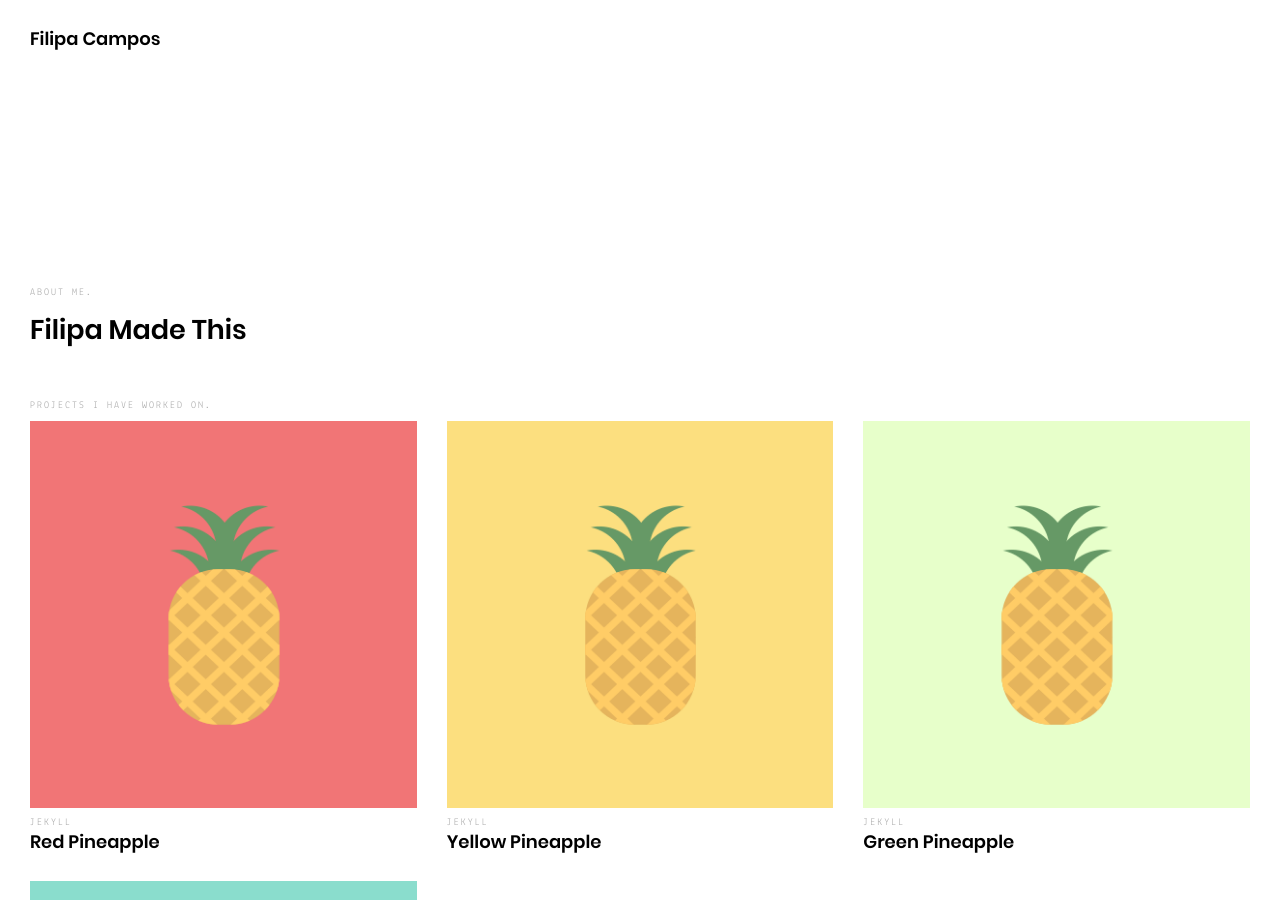
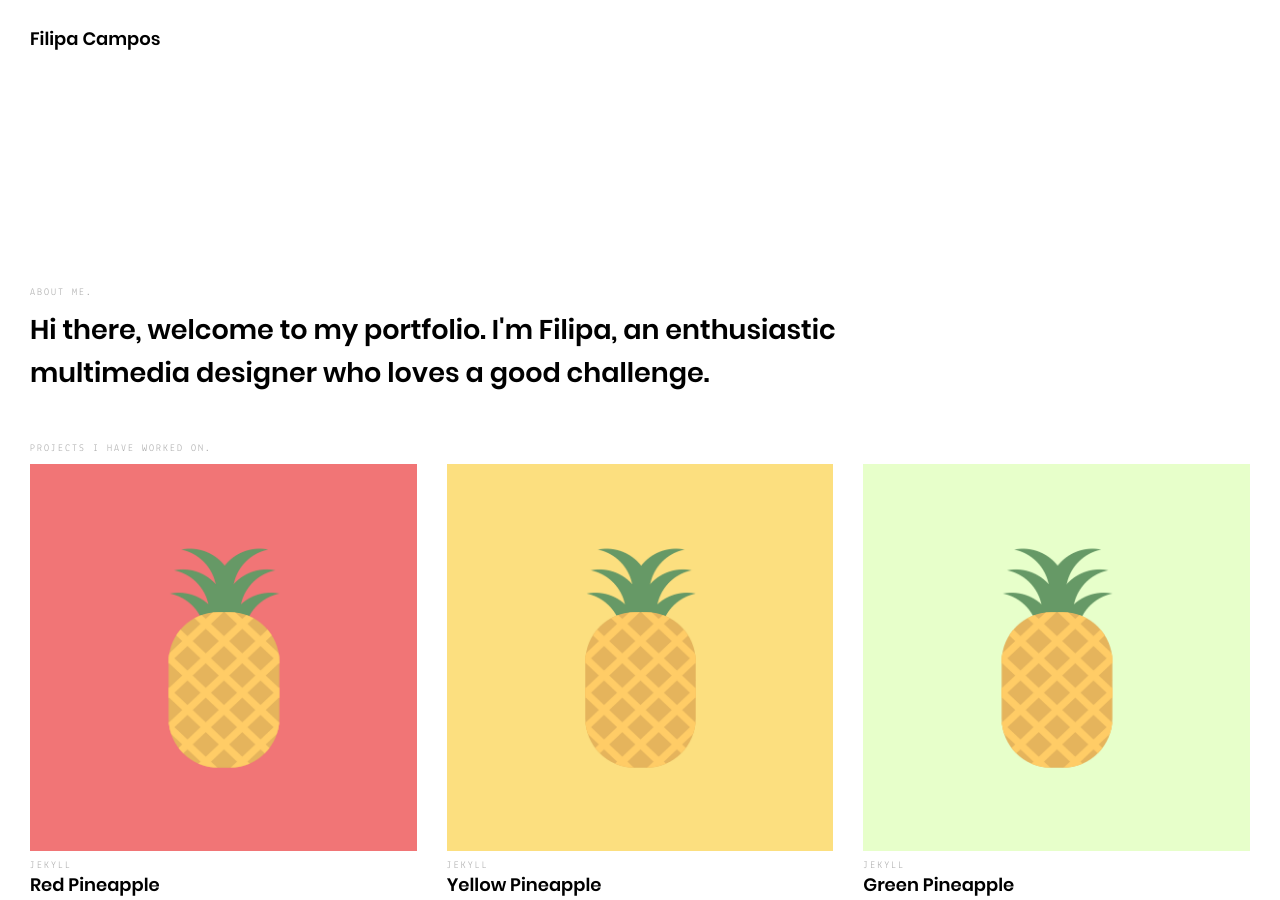
Before and after one commit to filipanoscampos/filipamadethis, a Jekyll site: the page built from index.html, in a window 1280 px wide and 900 px high. Built offline with Jekyll 4.4.1, drawn with Linux system fonts in a browser that asks for light colours; nearby versions of some CDN libraries; library files that are not in the unit come from our copies.

Commit message:
Updated description

```diff
--- a/_config.yml
+++ b/_config.yml
@@ -21,7 +21,7 @@
 # User config
 author: "Filipa Campos"
 tagline: "Design & Illustration"
-description: "Filipa Made This"
+description: "Hi there, welcome to my portfolio. I'm Filipa, an enthusiastic multimedia designer who loves a good challenge."
 keywords: "Graphic Design, Illustration, Webdesign, Front End, Visual Design, Filipa Campos, Filipa Made This"
 email: "pineapple@example.com"
 Dribbble: "https://dribbble.com/filipanoscampos/"
```
